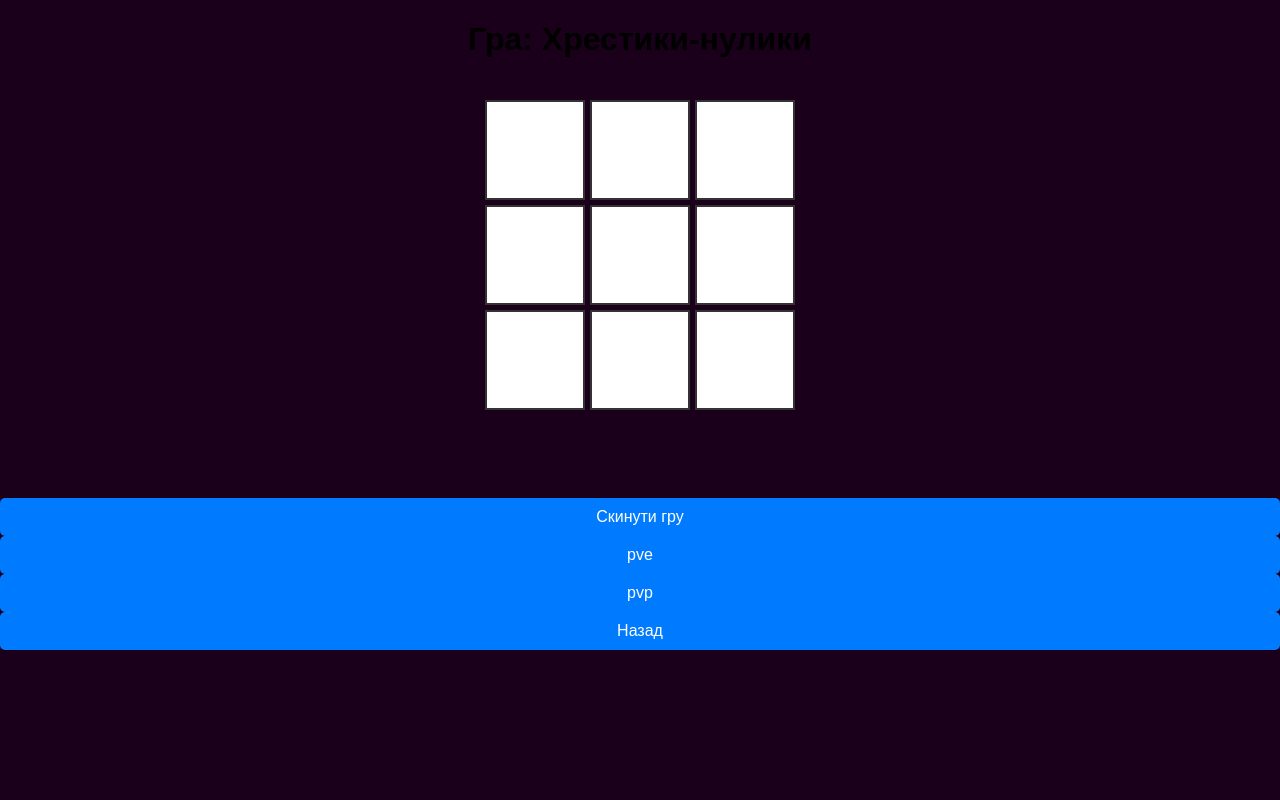
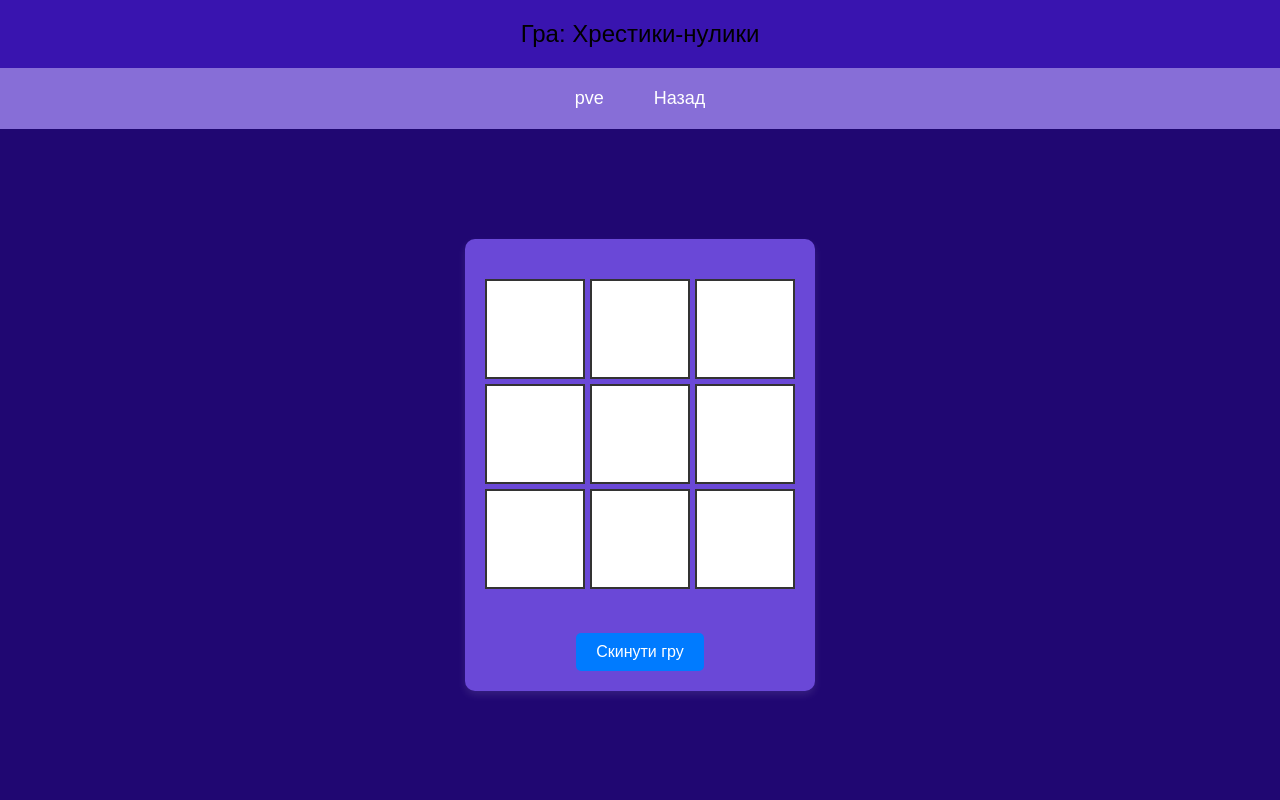
Before and after one commit to Mixagogo/MixaGame, a plain HTML site: page Tiktoe.html in a window 1280 px wide. Drawn offline with Linux system fonts and the light colour scheme.

Commit message:
updated color

```diff
--- a/Tiktoe.html
+++ b/Tiktoe.html
@@ -9,7 +9,7 @@
           font-family: Arial, sans-serif;
           margin: 0;
           padding: 0;
-            background-color: #1a001a;
+          background-color: #200772;
           color: rgb(0, 0, 0);
           text-align: center;
           display: flex;
@@ -17,7 +17,7 @@
           min-height: 100vh;
         }
         header {
-            background-color: #4b0082;
+          background-color: #3914AF;
           padding: 20px;
           font-size: 24px;
           box-shadow: 0 4px 8px rgba(0, 0, 0, 0.2);
@@ -27,7 +27,7 @@
           justify-content: center;
           gap: 20px;
           padding: 10px;
-            background: #6a0dad;
+          background: #876ED7;
           transition: background 0.3s;
         }
         .menu a {
@@ -51,14 +51,14 @@
           padding: 20px;
         }
         .game {
-            background: #5a007a;
+          background: #6A48D7;
           padding: 20px;
           border-radius: 10px;
           transition: 0.3s;
           box-shadow: 0 4px 8px rgba(255, 255, 255, 0.1);
         }
         .game:hover {
-            background: #7a00aa;
+          background: #7c56fb;
           transform: scale(1.2);
           box-shadow: 0 6px 12px rgba(255, 255, 255, 0.2);
         }
@@ -88,7 +88,6 @@
           color: #ffd700;
           font-size: 1.5rem;
         }
-
         .reset-btn {
           margin-top: 20px;
           padding: 10px 20px;
@@ -99,32 +98,42 @@
           cursor: pointer;
           font-size: 1rem;
         }
-
         .reset-btn:hover {
           background-color: #0056b3;
         }
-        .btn {
-            display: inline-block;
-            padding: 10px 20px;
-            background-color: #007BFF;
-            color: #fff;
-            text-decoration: none;
-            border-radius: 5px;
-            font-size: 1rem;
+        .level {
+          margin-top: 10px;
+          font-size: 1.1rem;
+          color: #ffd700;
         }
-        .btn:hover {
-            background-color: #0056b3;
+        footer {
+          background: #4b0082;
+          padding: 20px;
+          text-align: center;
+          margin-top: auto;
+        }
+        @media (max-width: 900px) {
+          .game-container {
+            flex-direction: column;
+          }
         }
       </style>
 </head>
 <body>
-    <h1>Гра: Хрестики-нулики</h1>
+    <header>
+        Гра: Хрестики-нулики
+    </header>
+    <nav class="menu">
+        <a href="Tiktoe_bot.html">pve</a>
+        <a href="index.html">Назад</a>
+    </nav>
+    <div class="game-container">
+        <div class="game">
           <div class="board" id="board"></div>
           <p class="winner" id="winner-message"></p>
           <button class="reset-btn" onclick="resetGame()">Скинути гру</button>
-    <a href="Tiktoe_bot_hid1.html" class="btn">pve</a>
-    <a href="Tiktoe.html" class="btn">pvp</a>
-    <a href="index.html" class="btn">Назад</a>
+        </div>
+    </div>
 
     <script>
         const board = document.getElementById('board');
```
Also changed, not shown: Shooter.html (renamed from newgame.html, +39 -3 lines), Tiktoe_bot.html (renamed from Tiktoe_bot_hid1.html, +0 -1 lines), index.html (+2 -2 lines). Lines whose indentation alone changed are shown as unchanged.
